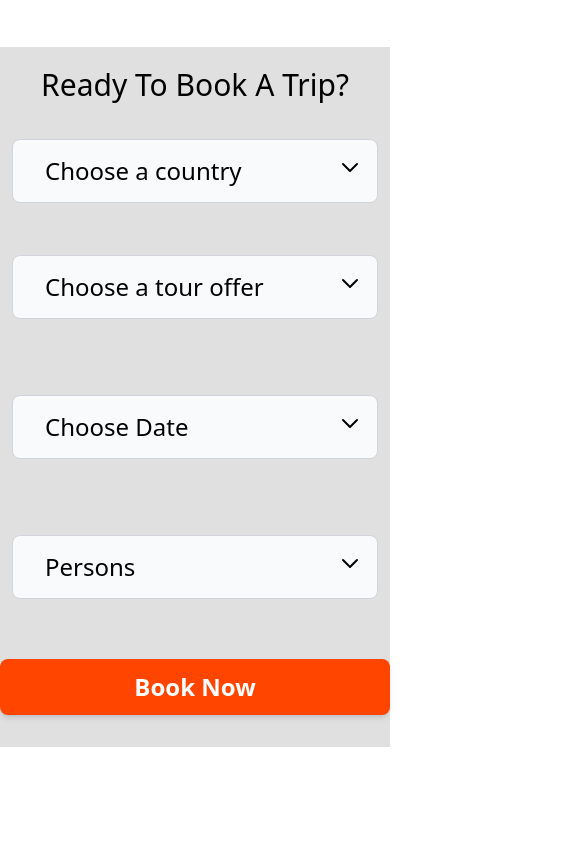
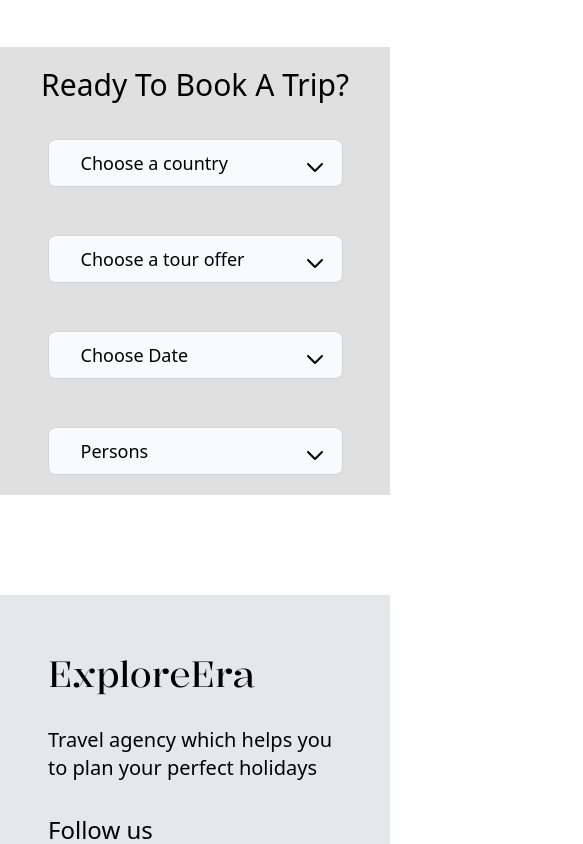
Before and after one commit to kattamiso/ExploreEra, a React (Vite) app in the folder ExploreEra/: page / in a window 390 px wide. Shown: the part 5940-6784 px from the top of the page, 583 px wide, since content can reach past the window. Built offline with nearby package versions, Linux system fonts and the light colour scheme.

Commit message:
markup changes +

```diff
--- a/ExploreEra/src/components/LandingPage/Footer/Footer.jsx
+++ b/ExploreEra/src/components/LandingPage/Footer/Footer.jsx
@@ -2,7 +2,7 @@ import { FooterIcons, Links } from "./FooterData";
 import Vector from "../../../../public/Img/Vector.png"
 const Footer = () => {
   return (
-    <div className="relative bottom-0 top-[400px] w-full h-[350px] bg-gray-200 p-12 flex justify-around">
+    <div className="relative bottom-0 md:top-[400px] w-full h-[850px] md:h-[400px] bg-gray-200 p-12 flex flex-col md:flex-row justify-around">
 
      <div className="flex flex-col gap-8" >
       <h3 className="text-4xl font-kalnia text-black">ExploreEra</h3>
--- a/ExploreEra/src/components/LandingPage/LandingSection/Booking/Booking.jsx
+++ b/ExploreEra/src/components/LandingPage/LandingSection/Booking/Booking.jsx
@@ -13,10 +13,10 @@ export default function Booking() {
     <h2 className="md:text-4xl text-3xl font-medium my-5">Ready To Book A Trip?</h2>
 
     <div className="grid grid-cols-1 md:grid-cols-2 gap-4 mt-4">
-        <form className="w-full md:w-[600px h-[100px] md:h-[124px]">
+      <form className="w-full md:w-[600px] h-[80px] md:h-[124px]">
         <div className="relative">
           <select
-              className="bg-gray-50 border h-16 border-gray-300 text-2xl rounded-lg pl-8 pr-12 w-full appearance-none "
+            className="bg-gray-50 border h-12 md:h-16 border-gray-300 text-lg md:text-2xl rounded-lg pl-8 pr-12 w-full appearance-none"
             onClick={() => toggleAccordion(0)}
           >
             <option disabled selected>Choose a country</option>
@@ -38,10 +38,10 @@ export default function Booking() {
         </div>
       </form>
 
-        <form className="w-full md:w-[600px] h-[124px]">
+      <form className="w-full md:w-[600px] h-[80px] md:h-[124px]">
         <div className="relative">
           <select
-              className="bg-gray-50 border h-16 border-gray-300 text-2xl rounded-lg pl-8 pr-12 w-full appearance-none"
+            className="bg-gray-50 border h-12 md:h-16 border-gray-300 text-lg md:text-2xl rounded-lg pl-8 pr-12 w-full appearance-none"
             onClick={() => toggleAccordion(1)}
           >
             <option disabled selected>Choose a tour offer</option>
@@ -63,11 +63,11 @@ export default function Booking() {
         </div>
       </form>
 
-        <form className="w-full md:w-[600px] h-[124px]">
+      <form className="w-full md:w-[600px] h-[80px] md:h-[124px]">
         <div className="relative">
           <select
             id="countries"
-              className="bg-gray-50 border h-16 border-gray-300 text-2xl rounded-lg pl-8 pr-12 w-full appearance-none"
+            className="bg-gray-50 border h-12 md:h-16 border-gray-300 text-lg md:text-2xl rounded-lg pl-8 pr-12 w-full appearance-none"
             onClick={() => toggleAccordion(2)}
           >
             <option disabled selected>Choose Date</option>
@@ -89,11 +89,11 @@ export default function Booking() {
         </div>
       </form>
 
-        <form className="w-full md:w-[600px] h-[124px]">
+      <form className="w-full md:w-[600px] h-[80px] md:h-[124px]">
         <div className="relative">
           <select
             id="countries"
-              className="bg-gray-50 border h-16 border-gray-300 text-2xl rounded-lg pl-8 pr-12 w-full appearance-none"
+            className="bg-gray-50 border h-12 md:h-16 border-gray-300 text-lg md:text-2xl rounded-lg pl-8 pr-12 w-full appearance-none"
             onClick={() => toggleAccordion(3)}
           >
             <option disabled selected>Persons</option>
@@ -107,19 +107,19 @@ export default function Booking() {
             className={`absolute right-0 top-0 h-6 w-6 mr-4 mt-4 transition-transform transform ${activeIndex === 3 ? 'rotate-180' : ''}`}
             xmlns="http://www.w3.org/2000/svg"
             fill="none"
-              viewBox="0 0 24 24"
+            viewBox="0 24 24"
             stroke="currentColor"
           >
             <path strokeLinecap="round" strokeLinejoin="round" strokeWidth={2} d="M19 9l-7 7-7-7" />
           </svg>
         </div>
       </form>
-
     </div>
 
     <button className="px-6 py-3 mb-8 w-full md:w-[1200px] text-white text-2xl font-semibold rounded-lg shadow-md bg-[#FF4500] hover:bg-[#C85100] transition-colors duration-300">
       Book Now
     </button>
   </div>
+
   );
 }
--- a/ExploreEra/src/components/LandingPage/LandingSection/HeroSection.jsx
+++ b/ExploreEra/src/components/LandingPage/LandingSection/HeroSection.jsx
@@ -27,7 +27,7 @@ const HeroSection = () => {
       <Swiper/>
       <Blogs/>
       <Booking/>
-      <div className="absolute top-[100px] bg-white w-full h-[0px] ">
+      <div className="relative  md:top-[400px] bg-white w-full h-[100px] ">
 
       </div>
       <Footer/>
```
Lines whose indentation alone changed are shown as unchanged.
